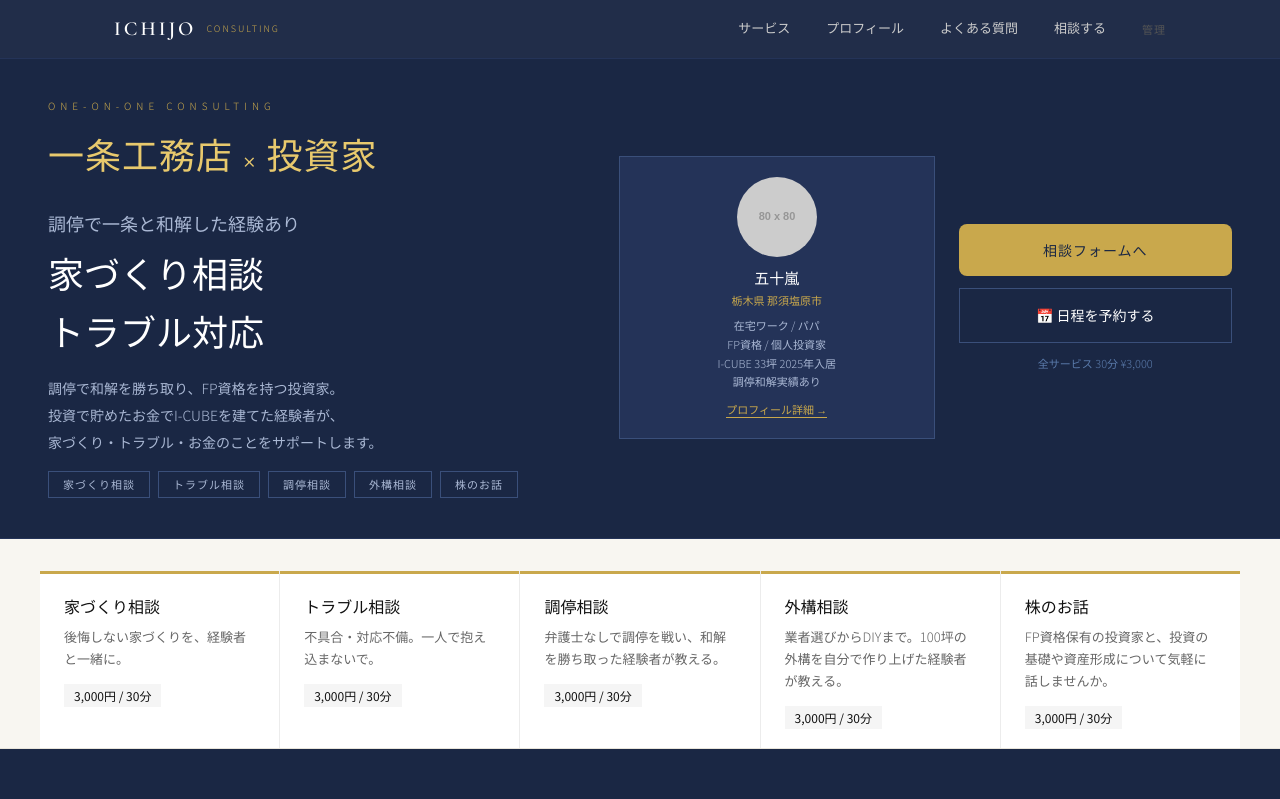
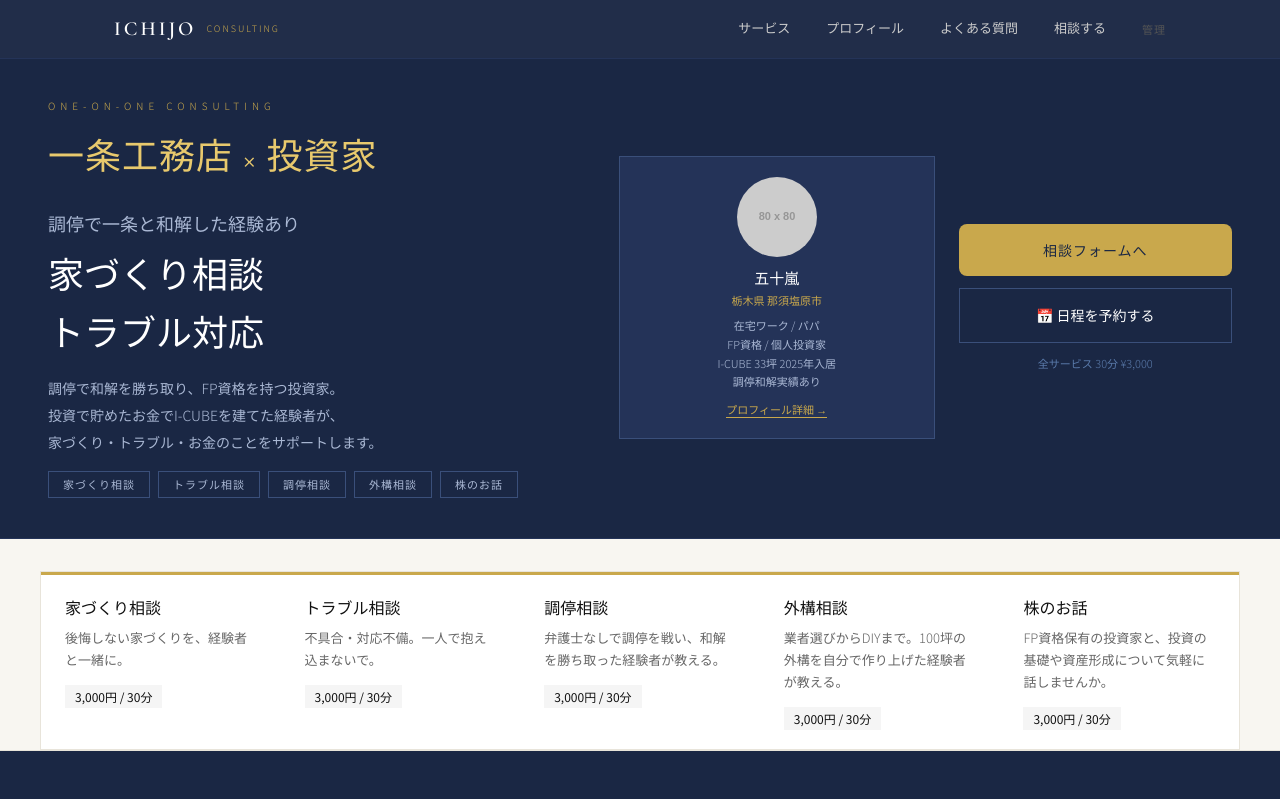
Before and after one commit to tradehant1-cloud/ichijo-consul, a React (Vite) app: page / in a window 1280 px wide. Shown: the top 799 px of the page. Built offline with nearby package versions, Linux system fonts and the light colour scheme.

Commit message:
remove service grid gap

```diff
--- a/src/App.jsx
+++ b/src/App.jsx
@@ -270,7 +270,7 @@
             {/* Services */}
             <section style={{ padding: "2rem 1.5rem 0", borderBottom: "1px solid #e8e4da", background: "#f8f6f1" }}>
               <div style={{ maxWidth: 1200, margin: "0 auto" }}>
-                <div className="services-grid" style={{ display: "grid", gridTemplateColumns: "repeat(5, 1fr)", gap: 1, background: "#ececec" }}>
+                <div className="services-grid" style={{ display: "grid", gridTemplateColumns: "repeat(5, 1fr)", gap: 0, background: "#e8e4da", border: "1px solid #e8e4da" }}>
                   {SERVICES.map((s) => (
                     <div key={s.id} className="svc-card" onClick={() => setView("service")} style={{ background: "#fff", padding: "20px 24px", borderTop: "3px solid #c9a84c" }}>
                       <h3 style={{ fontSize: 16, fontWeight: 500, marginBottom: 8 }}>{s.title}</h3>
```
